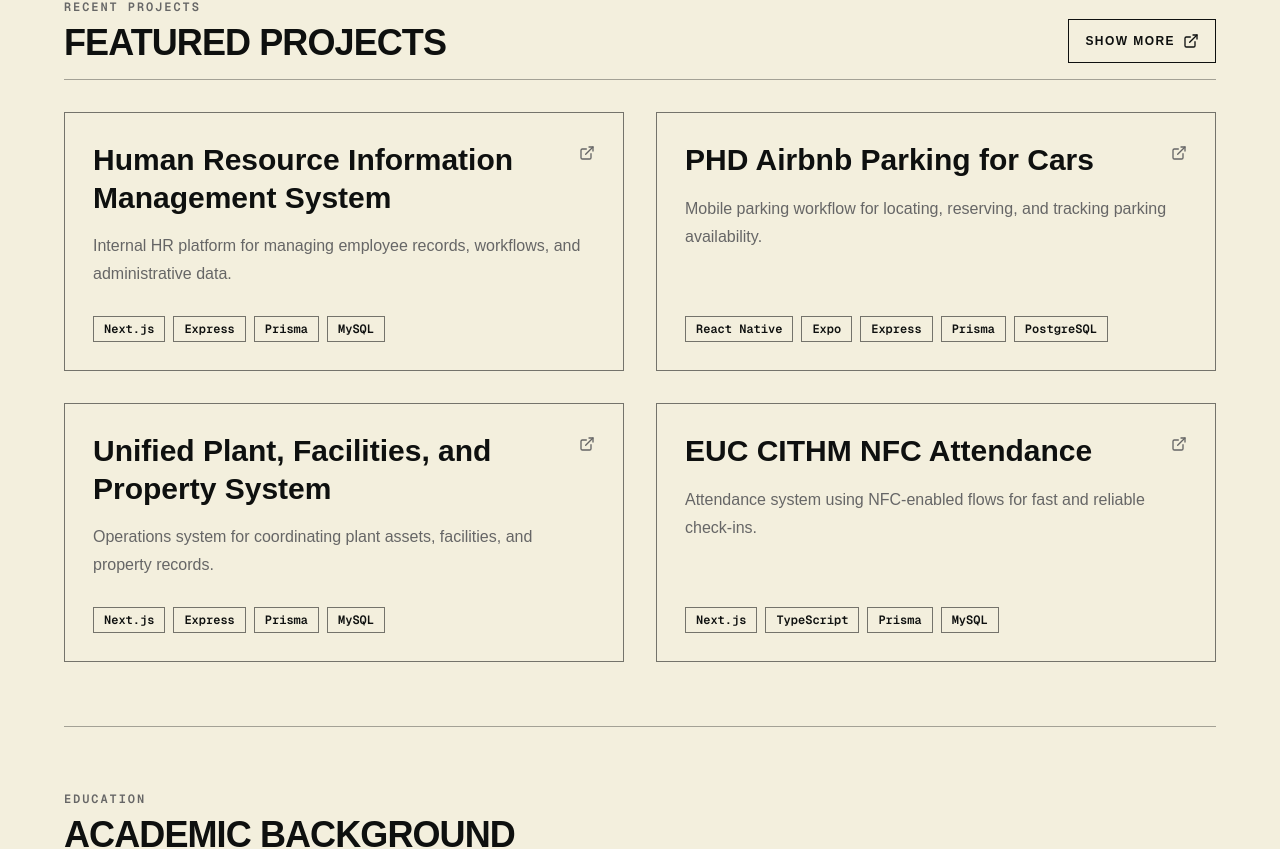
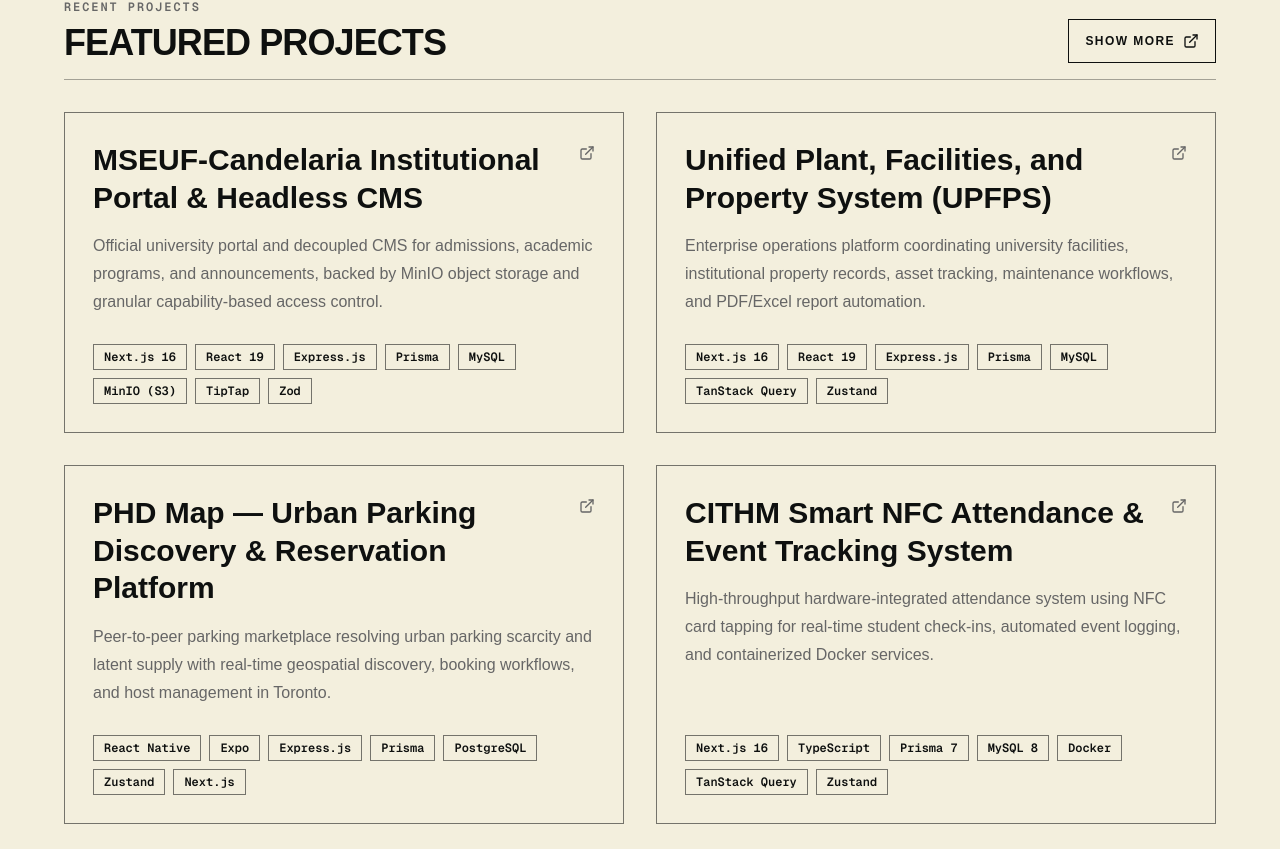
Before and after one commit to franze-calleja/franzecalleja, a Next.js app: page / in a window 1280 px wide. Shown: the part 1638-2487 px from the top of the page. Built offline with nearby package versions, Linux system fonts and the light colour scheme.

Commit message:
feat: update project descriptions and enhance context initialization in chat assistant

```diff
--- a/app/profile-data.json
+++ b/app/profile-data.json
@@ -197,44 +197,56 @@
     "viewAllHref": "https://github.com/franze-calleja",
     "items": [
       {
-        "name": "Human Resource Information Management System",
-        "description": "Internal HR platform for managing employee records, workflows, and administrative data.",
-        "href": "https://hrims.mseufcandelaria.com",
-        "technologies": ["Next.js", "Express", "Prisma", "MySQL"]
+        "name": "MSEUF-Candelaria Institutional Portal & Headless CMS",
+        "description": "Official university portal and decoupled CMS for admissions, academic programs, and announcements, backed by MinIO object storage and granular capability-based access control.",
+        "href": "https://mseufcandelaria.com",
+        "technologies": ["Next.js 16", "React 19", "Express.js", "Prisma", "MySQL", "MinIO (S3)", "TipTap", "Zod"]
       },
       {
-        "name": "PHD Airbnb Parking for Cars",
-        "description": "Mobile parking workflow for locating, reserving, and tracking parking availability.",
-        "href": "https://phdmap.raones.cloud",
-        "technologies": ["React Native", "Expo", "Express", "Prisma", "PostgreSQL"]
+        "name": "Unified Plant, Facilities, and Property System (UPFPS)",
+        "description": "Enterprise operations platform coordinating university facilities, institutional property records, asset tracking, maintenance workflows, and PDF/Excel report automation.",
+        "href": "https://upfps.mseufcandelaria.com",
+        "technologies": ["Next.js 16", "React 19", "Express.js", "Prisma", "MySQL", "TanStack Query", "Zustand"]
       },
       {
-        "name": "Unified Plant, Facilities, and Property System",
-        "description": "Operations system for coordinating plant assets, facilities, and property records.",
-        "href": "https://upfps.mseufcandelaria.com",
-        "technologies": ["Next.js", "Express", "Prisma", "MySQL"]
+        "name": "PHD Map — Urban Parking Discovery & Reservation Platform",
+        "description": "Peer-to-peer parking marketplace resolving urban parking scarcity and latent supply with real-time geospatial discovery, booking workflows, and host management in Toronto.",
+        "href": "https://phdmap.raones.cloud",
+        "technologies": ["React Native", "Expo", "Express.js", "Prisma", "PostgreSQL", "Zustand", "Next.js"]
       },
       {
-        "name": "EUC CITHM NFC Attendance",
-        "description": "Attendance system using NFC-enabled flows for fast and reliable check-ins.",
+        "name": "CITHM Smart NFC Attendance & Event Tracking System",
+        "description": "High-throughput hardware-integrated attendance system using NFC card tapping for real-time student check-ins, automated event logging, and containerized Docker services.",
         "href": "https://euccithm.com",
-        "technologies": ["Next.js", "TypeScript", "Prisma", "MySQL"]
+        "technologies": ["Next.js 16", "TypeScript", "Prisma 7", "MySQL 8", "Docker", "TanStack Query", "Zustand"]
+      },
+      {
+        "name": "EUC Academic Portal",
+        "description": "Comprehensive institutional academic portal covering digital admissions, student enrollment, grade evaluation, course management, and unified academic services for students and faculty.",
+        "href": "https://collegeportal.mseufcandelaria.com/",
+        "technologies": ["Next.js 16", "React 19", "Express.js", "Prisma 7", "MariaDB", "AWS S3", "TanStack Query", "Zod", "Framer Motion"]
+      },
+      {
+        "name": "Human Resource Information Management System (HRIMS)",
+        "description": "Internal enterprise HR portal for employee lifecycle tracking, department hierarchy coordination, automated leave workflows, and administrative compliance.",
+        "href": "https://hrims.mseufcandelaria.com",
+        "technologies": ["Next.js", "Express.js", "Prisma", "MySQL", "JWT Auth"]
       },
       {
         "name": "Investo",
-        "description": "Mobile investment experience focused on streamlined tracking and account interactions.",
+        "description": "Mobile investment experience focused on streamlined portfolio tracking, market insights, and account interactions.",
         "href": "https://github.com/franze-calleja/investo",
         "technologies": ["React Native", "Expo", "TypeScript", "Zustand"]
       },
       {
         "name": "UTOL Web Dashboard",
-        "description": "Web admin dashboard for a ride-hailing application, focused on operational control, monitoring, and administration.",
+        "description": "Web admin dashboard for a ride-hailing application, focused on operational control, driver monitoring, and administration.",
         "href": "https://play.google.com/store/apps/details?id=ph.utol.utolapp",
         "technologies": ["Next.js", "SSO", "ZOHO Oauth"]
       },
       {
         "name": "NQ Trend Trading Website and LMS",
-        "description": "Trading website and learning platform built for content delivery and user management.",
+        "description": "Trading website and learning management system built for educational content delivery and student management.",
         "href": "https://nqtrendtrading.com",
         "technologies": ["Next.js", "ASP .NET"]
       }
--- a/components/chat-assistant.tsx
+++ b/components/chat-assistant.tsx
@@ -18,14 +18,14 @@ const DESKTOP_SYSTEM_BANNER = `┌───────────────
 │  FRANZE_CLI :: PORTFOLIO RUNTIME INTERFACE [v2.6]            │
 │  Interactive agent engine powered by Gemini + live context.   │
 └──────────────────────────────────────────────────────────────┘
-[sys] Context initialized: 5 roles, 8 projects, 18 stack tools, 1 degree
+[sys] Context initialized: 5 roles, 9 projects, 20 stack tools, 1 degree
 [sys] Type any question or run slash commands. Try /help for manual.`;
 
 const MOBILE_SYSTEM_BANNER = `┌──────────────────────────────────────────────┐
 │ FRANZE_CLI :: PORTFOLIO RUNTIME INTERFACE    │
 │ Gemini engine + live context loaded [v2.6]   │
 └──────────────────────────────────────────────┘
-[sys] Context initialized: 5 roles, 8 projects, 18 tools, 1 degree
+[sys] Context initialized: 5 roles, 9 projects, 20 tools, 1 degree
 [sys] Type any question or run slash commands. Try /help.`;
 
 const QUICK_COMMANDS = [
```
